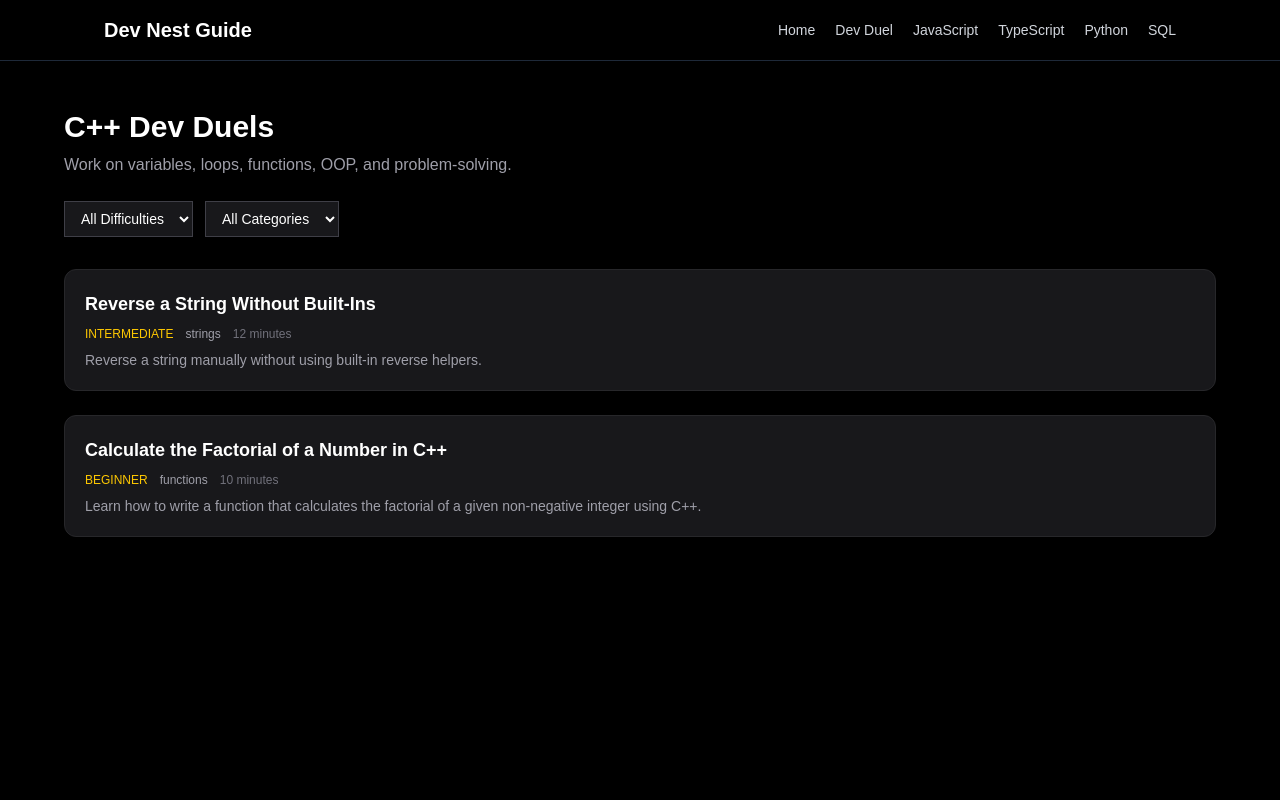
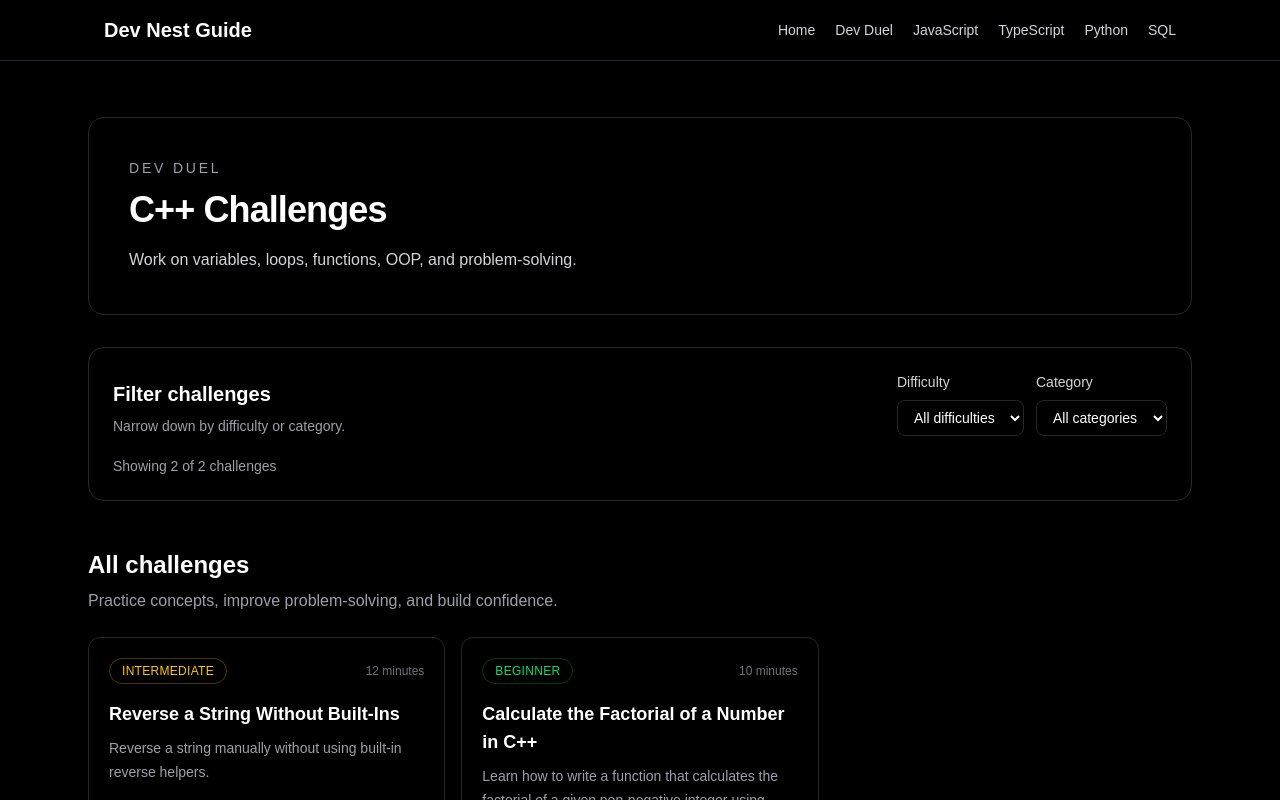
Before and after one commit to Chaikata/simple-coding-guide, a Next.js app: page /dev-duel/cpp in a window 1280 px wide. Shown: the top 800 px of the page. Built offline with nearby package versions, Linux system fonts and the light colour scheme.

Commit message:
languages not showing fix

```diff
--- a/app/dev-duel/[language]/page.tsx
+++ b/app/dev-duel/[language]/page.tsx
@@ -1,95 +1,60 @@
+import { notFound } from "next/navigation";
+import DevDuelLanguageClient from "@/components/dev-duel/DevDuelLanguageClient";
 import { devDuels, supportedDevDuelLanguages } from "@/data/devDuels";
-import Link from "next/link";
 
-export default function DevDuelLanguagePage({ params }: { params: { language: string } }) {
-  const { language } = params;
+type Props = {
+  params: Promise<{
+    language: string;
+  }>;
+};
 
-  const languageInfo = supportedDevDuelLanguages.find(
-    (l) => l.slug === language
+export function generateStaticParams() {
+  return supportedDevDuelLanguages.map((language) => ({
+    language: language.slug,
+  }));
+}
+
+export async function generateMetadata({ params }: Props) {
+  const { language: languageSlug } = await params;
+
+  const language = supportedDevDuelLanguages.find(
+    (item) => item.slug === languageSlug
   );
 
-  if (!languageInfo) {
-    return <div className="p-10 text-white">Language not found</div>;
+  if (!language) {
+    return {
+      title: "Dev Duel",
+      description: "Coding challenges on DevNestGuide.",
+    };
   }
 
-  const duels = devDuels.filter((d) => d.language === language);
+  return {
+    title: `${language.name} Coding Challenges | Dev Duel`,
+    description: `Practice ${language.name} with guided coding challenges on DevNestGuide.`,
+  };
+}
+
+export default async function DevDuelLanguagePage({ params }: Props) {
+  const { language: languageSlug } = await params;
+
+  const language = supportedDevDuelLanguages.find(
+    (item) => item.slug === languageSlug
+  );
+
+  if (!language) {
+    notFound();
+  }
+
+  const languageDuels = devDuels.filter(
+    (duel) => duel.language === languageSlug
+  );
 
   return (
-    <main className="min-h-screen bg-black px-6 py-12 text-white">
-      <div className="mx-auto max-w-6xl">
-        <h1 className="text-3xl font-bold">{languageInfo.name} Dev Duels</h1>
-        <p className="mt-2 text-zinc-400">{languageInfo.description}</p>
-
-        {/* FILTERS */}
-        <div className="mt-6 flex flex-wrap gap-3">
-          <select id="difficulty" className="bg-zinc-900 border border-zinc-700 px-3 py-2 text-sm">
-            <option value="all">All Difficulties</option>
-            <option value="beginner">Beginner</option>
-            <option value="intermediate">Intermediate</option>
-            <option value="advanced">Advanced</option>
-          </select>
-
-          <select id="category" className="bg-zinc-900 border border-zinc-700 px-3 py-2 text-sm">
-            <option value="all">All Categories</option>
-            <option value="functions">Functions</option>
-            <option value="loops">Loops</option>
-            <option value="arrays">Arrays</option>
-            <option value="strings">Strings</option>
-            <option value="sql">SQL</option>
-          </select>
-        </div>
-
-        {/* LIST */}
-        <div id="duel-list" className="mt-8 grid gap-6">
-          {duels.map((duel) => (
-            <Link
-              key={duel.slug}
-              href={`/dev-duel/${language}/${duel.slug}`}
-              className="block rounded-xl border border-zinc-800 bg-zinc-900 p-5 hover:border-zinc-600 transition"
-            >
-              <h2 className="text-lg font-semibold">{duel.title}</h2>
-
-              <div className="mt-2 flex gap-3 text-xs">
-                <span className="text-yellow-400 uppercase">{duel.difficulty}</span>
-                <span className="text-zinc-400">{duel.category}</span>
-                <span className="text-zinc-500">{duel.estimatedTime}</span>
-              </div>
-
-              <p className="mt-2 text-sm text-zinc-400">
-                {duel.description}
-              </p>
-            </Link>
-          ))}
-        </div>
-      </div>
-
-      {/* FILTER SCRIPT */}
-      <script
-        dangerouslySetInnerHTML={{
-          __html: `
-          const difficultyFilter = document.getElementById("difficulty");
-          const categoryFilter = document.getElementById("category");
-          const items = Array.from(document.querySelectorAll("#duel-list > a"));
-
-          function applyFilters() {
-            const diff = difficultyFilter.value;
-            const cat = categoryFilter.value;
-
-            items.forEach((item) => {
-              const text = item.innerText.toLowerCase();
-
-              const matchDiff = diff === "all" || text.includes(diff);
-              const matchCat = cat === "all" || text.includes(cat);
-
-              item.style.display = matchDiff && matchCat ? "block" : "none";
-            });
-          }
-
-          difficultyFilter.addEventListener("change", applyFilters);
-          categoryFilter.addEventListener("change", applyFilters);
-        `,
-        }}
-      />
-    </main>
+    <DevDuelLanguageClient
+      language={language.slug}
+      languageName={language.name}
+      languageDescription={language.description}
+      duels={languageDuels}
+    />
   );
 }
--- /dev/null
+++ b/components/dev-duel/DevDuelLanguageClient.tsx
@@ -0,0 +1,180 @@
+"use client";
+
+import { useMemo, useState } from "react";
+import Link from "next/link";
+import type { DevDuelChallenge } from "@/data/devDuels";
+
+type Props = {
+  language: string;
+  languageName: string;
+  languageDescription: string;
+  duels: DevDuelChallenge[];
+};
+
+function getDifficultyStyle(level: string) {
+  switch (level) {
+    case "beginner":
+      return "border-green-500/30 text-green-400";
+    case "intermediate":
+      return "border-yellow-500/30 text-yellow-400";
+    case "advanced":
+      return "border-red-500/30 text-red-400";
+    default:
+      return "border-zinc-700 text-zinc-300";
+  }
+}
+
+export default function DevDuelLanguageClient({
+  language,
+  languageName,
+  languageDescription,
+  duels,
+}: Props) {
+  const categories = Array.from(
+    new Set(duels.map((duel) => duel.category).filter(Boolean))
+  ).sort((a, b) => a.localeCompare(b));
+
+  const [difficultyFilter, setDifficultyFilter] = useState("all");
+  const [categoryFilter, setCategoryFilter] = useState("all");
+
+  const filteredDuels = useMemo(() => {
+    return duels.filter((duel) => {
+      const matchesDifficulty =
+        difficultyFilter === "all" || duel.difficulty === difficultyFilter;
+
+      const matchesCategory =
+        categoryFilter === "all" || duel.category === categoryFilter;
+
+      return matchesDifficulty && matchesCategory;
+    });
+  }, [duels, difficultyFilter, categoryFilter]);
+
+  return (
+    <main className="min-h-screen w-full bg-black">
+      <div className="mx-auto max-w-6xl px-4 py-10 md:px-6 md:py-14">
+        <section className="rounded-2xl border border-zinc-800 bg-black p-8 md:p-10">
+          <p className="text-sm font-medium uppercase tracking-[0.2em] text-zinc-400">
+            Dev Duel
+          </p>
+
+          <h1 className="mt-3 text-4xl font-bold tracking-tight text-white">
+            {languageName} Challenges
+          </h1>
+
+          <p className="mt-4 max-w-2xl text-base leading-7 text-zinc-300">
+            {languageDescription}
+          </p>
+        </section>
+
+        <section className="mt-8 rounded-2xl border border-zinc-800 bg-black p-6">
+          <div className="flex flex-col gap-4 md:flex-row md:items-end md:justify-between">
+            <div>
+              <h2 className="text-xl font-semibold text-white">Filter challenges</h2>
+              <p className="mt-2 text-sm text-zinc-400">
+                Narrow down by difficulty or category.
+              </p>
+            </div>
+
+            <div className="flex flex-col gap-3 sm:flex-row">
+              <label className="flex flex-col gap-2 text-sm text-zinc-300">
+                <span>Difficulty</span>
+                <select
+                  value={difficultyFilter}
+                  onChange={(e) => setDifficultyFilter(e.target.value)}
+                  className="rounded-lg border border-zinc-800 bg-black px-3 py-2 text-sm text-white outline-none transition focus:border-zinc-600"
+                >
+                  <option value="all">All difficulties</option>
+                  <option value="beginner">Beginner</option>
+                  <option value="intermediate">Intermediate</option>
+                  <option value="advanced">Advanced</option>
+                </select>
+              </label>
+
+              <label className="flex flex-col gap-2 text-sm text-zinc-300">
+                <span>Category</span>
+                <select
+                  value={categoryFilter}
+                  onChange={(e) => setCategoryFilter(e.target.value)}
+                  className="rounded-lg border border-zinc-800 bg-black px-3 py-2 text-sm text-white outline-none transition focus:border-zinc-600"
+                >
+                  <option value="all">All categories</option>
+                  {categories.map((category) => (
+                    <option key={category} value={category}>
+                      {category.charAt(0).toUpperCase() + category.slice(1)}
+                    </option>
+                  ))}
+                </select>
+              </label>
+            </div>
+          </div>
+
+          <div className="mt-5 text-sm text-zinc-400">
+            Showing {filteredDuels.length} of {duels.length} challenges
+          </div>
+        </section>
+
+        <section className="mt-12">
+          <div className="mb-6">
+            <h2 className="text-2xl font-bold text-white">All challenges</h2>
+            <p className="mt-2 text-zinc-400">
+              Practice concepts, improve problem-solving, and build confidence.
+            </p>
+          </div>
+
+          {filteredDuels.length === 0 ? (
+            <div className="rounded-2xl border border-zinc-800 bg-black p-8 text-zinc-400">
+              No challenges match those filters yet.
+            </div>
+          ) : (
+            <div className="grid gap-4 md:grid-cols-2 xl:grid-cols-3">
+              {filteredDuels.map((duel) => (
+                <Link
+                  key={duel.slug}
+                  href={`/dev-duel/${language}/${duel.slug}`}
+                  className="block rounded-xl border border-zinc-800 bg-black p-5 transition hover:border-zinc-700"
+                >
+                  <div className="flex items-center justify-between gap-3">
+                    <span
+                      className={`rounded-full border px-3 py-1 text-xs font-medium uppercase tracking-wide ${getDifficultyStyle(
+                        duel.difficulty
+                      )}`}
+                    >
+                      {duel.difficulty}
+                    </span>
+
+                    <span className="text-xs text-zinc-500">
+                      {duel.estimatedTime}
+                    </span>
+                  </div>
+
+                  <h3 className="mt-4 text-lg font-semibold text-white">
+                    {duel.title}
+                  </h3>
+
+                  <p className="mt-2 text-sm leading-6 text-zinc-400">
+                    {duel.description}
+                  </p>
+
+                  <div className="mt-4 flex flex-wrap gap-2">
+                    <span className="rounded-full border border-zinc-800 px-3 py-1 text-xs text-zinc-300">
+                      {duel.category}
+                    </span>
+
+                    {duel.concepts.slice(0, 2).map((concept) => (
+                      <span
+                        key={concept}
+                        className="rounded-full border border-zinc-800 px-3 py-1 text-xs text-zinc-300"
+                      >
+                        {concept}
+                      </span>
+                    ))}
+                  </div>
+                </Link>
+              ))}
+            </div>
+          )}
+        </section>
+      </div>
+    </main>
+  );
+}
```
